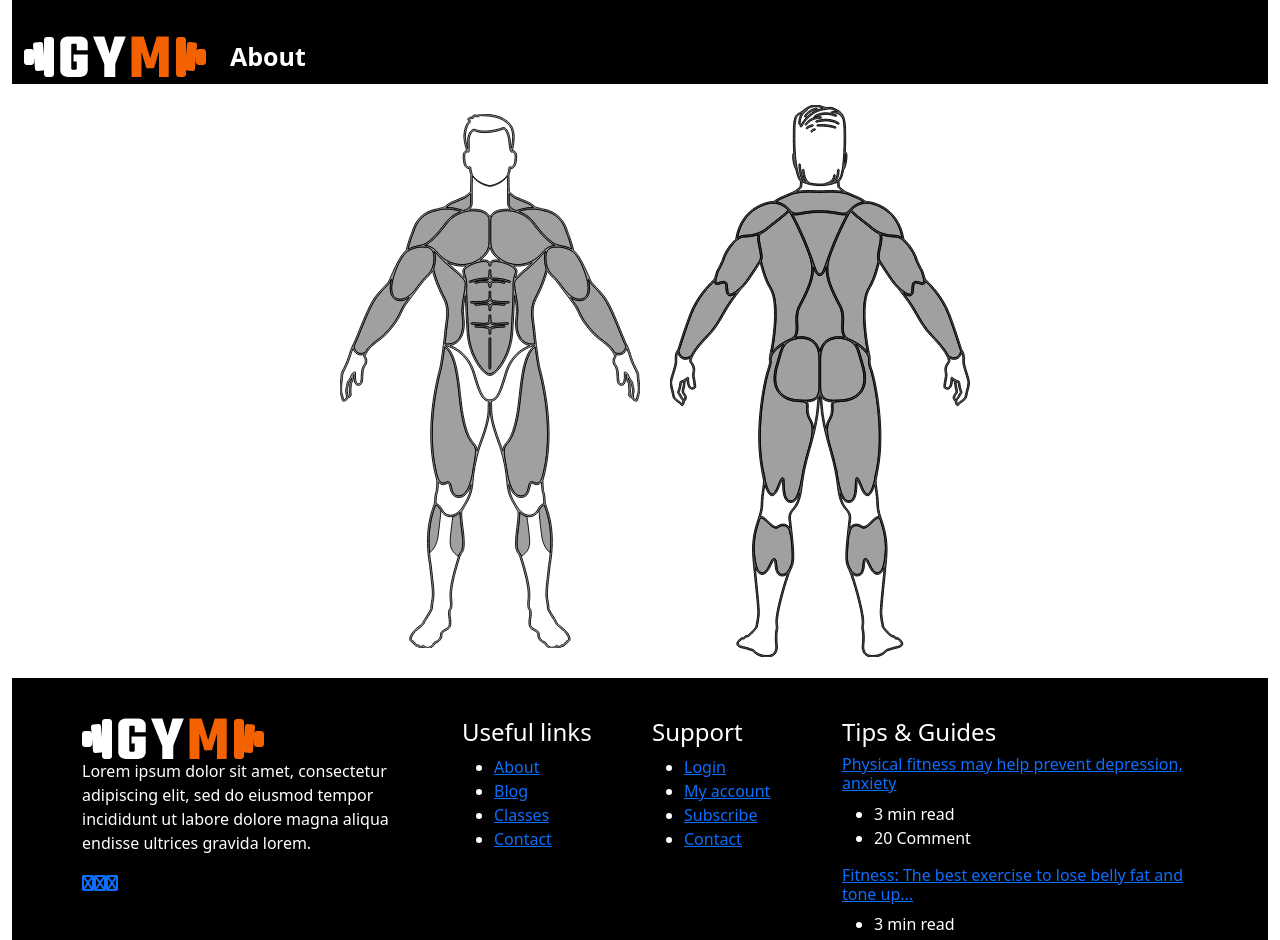
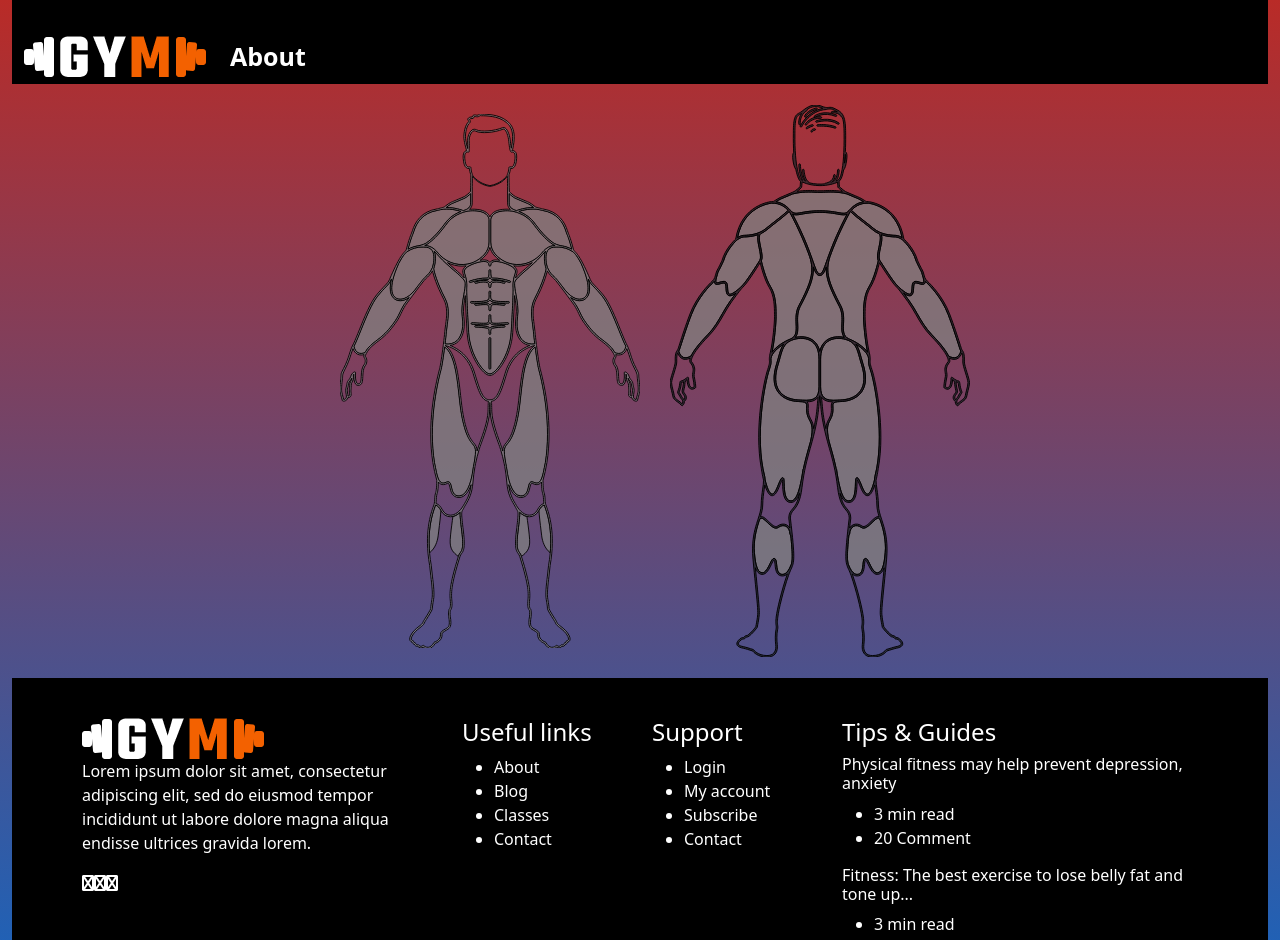
Before and after one commit to bcsf19a010/FYP, a React (Create React App) app in the folder frontend/: page /humanClone in a window 1280 px wide. Shown: the top 940 px of the page. Built offline with nearby package versions, Linux system fonts and the light colour scheme.

Commit message:
folder added app.css and also added footer.css

```diff
--- a/frontend/public/index.html
+++ b/frontend/public/index.html
@@ -2,19 +2,19 @@
 <html lang="en">
   <head>
     <meta charset="utf-8" />
-    <link rel="icon" href="%PUBLIC_URL%/favicon.ico" />
+    <link rel="icon" className = "footer-link" href="%PUBLIC_URL%/favicon.ico" />
     <meta name="viewport" content="width=device-width, initial-scale=1" />
     <meta name="theme-color" content="#000000" />
     <meta
       name="description"
       content="Web site created using create-react-app"
     />
-    <link rel="apple-touch-icon" href="%PUBLIC_URL%/logo192.png" />
+    <link rel="apple-touch-icon" className = "footer-link" href="%PUBLIC_URL%/logo192.png" />
     <!--
       manifest.json provides metadata used when your web app is installed on a
       user's mobile device or desktop. See https://developers.google.com/web/fundamentals/web-app-manifest/
     -->
-    <link rel="manifest" href="%PUBLIC_URL%/manifest.json" />
+    <link rel="manifest" className = "footer-link" href="%PUBLIC_URL%/manifest.json" />
     <!--
       Notice the use of %PUBLIC_URL% in the tags above.
       It will be replaced with the URL of the `public` folder during the build.
@@ -25,7 +25,7 @@
       Learn how to configure a non-root public URL by running `npm run build`.
     -->
     <title>React App</title>
-    <link href="https://cdn.jsdelivr.net/npm/bootstrap@5.2.0/dist/css/bootstrap.min.css" rel="stylesheet" integrity="sha384-gH2yIJqKdNHPEq0n4Mqa/HGKIhSkIHeL5AyhkYV8i59U5AR6csBvApHHNl/vI1Bx" crossorigin="anonymous">
+    <link className = "footer-link" href="https://cdn.jsdelivr.net/npm/bootstrap@5.2.0/dist/css/bootstrap.min.css" rel="stylesheet" integrity="sha384-gH2yIJqKdNHPEq0n4Mqa/HGKIhSkIHeL5AyhkYV8i59U5AR6csBvApHHNl/vI1Bx" crossorigin="anonymous">
 
   </head>
   <body>
--- a/frontend/src/App.js
+++ b/frontend/src/App.js
@@ -11,6 +11,7 @@ import Login from "./Components/Login_f/Login";
 import Clone from "./Components/Clone/Clone";
 import Footer from "./Components/footer";
 import Home from "./Components/Home/Home";
+import './app.css'
 
 function App() {
   const [bgclr, setbgclr] = useState("white");
--- a/frontend/src/Components/Home/Home.css
+++ b/frontend/src/Components/Home/Home.css
@@ -1,3 +1,4 @@
+
 .Button {
     display: inline-block;
     padding: 20px 40px;
--- a/frontend/src/Components/Home/Home.js
+++ b/frontend/src/Components/Home/Home.js
@@ -14,6 +14,7 @@ export default function Home() {
         alignItems: "center",
         justifyContent: "center",
         height: "100vh",
+
       }}
     >
       <div>
--- a/frontend/src/Components/Login/Login.js
+++ b/frontend/src/Components/Login/Login.js
@@ -4,6 +4,7 @@ import { Link } from "react-router-dom";
 import Navbar from "../Navbar";
 import Workouts from "../Workout/Workouts";
 import { setInitials } from "./loginSlice";
+import './Login.css';
 
 export default function Login() {
   const dispatch = useDispatch();
--- a/frontend/src/Components/Login_f/Login.js
+++ b/frontend/src/Components/Login_f/Login.js
@@ -1,6 +1,7 @@
 import React, { useState, useEffect } from "react";
 import { useNavigate } from "react-router-dom";
 import loginImage from "../../Resources/images/login_image.jpg";
+import './Login.css'
 
 import {
   MDBBtn,
@@ -71,6 +72,7 @@ export default function Login(props) {
   };
 
   return (
+    <div className="login-page">
     <MDBContainer className="container my-5" style={{ maxWidth: "900px" }}>
       <MDBCard>
         <h1 style={{ textAlign: "center", color: "red" }}>{error}</h1>
@@ -159,6 +161,7 @@ export default function Login(props) {
         </MDBRow>
       </MDBCard>
     </MDBContainer>
+    </div>
   );
 }
 
--- /dev/null
+++ b/frontend/src/Components/footer.css
@@ -0,0 +1,4 @@
+.footer-section a{
+    color:white;
+    text-decoration: none;
+}
--- a/frontend/src/Components/footer.js
+++ b/frontend/src/Components/footer.js
@@ -1,11 +1,12 @@
 import React from "react";
 import "@fortawesome/fontawesome-free/css/all.css";
 import image from "../Resources/images/logo.png";
+import './footer.css';
 
 export default function Footer() {
   return (
     <div
-      style={{ backgroundColor: "black", color: "white", paddingTop: "40px" }}
+      style={{ backgroundColor: "black", color: "white", paddingTop: "40px"}}
     >
       <section className="footer-section">
         <div className="container">
@@ -13,7 +14,7 @@ export default function Footer() {
             <div className="col-lg-4">
               <div className="fs-about">
                 <div className="fa-logo">
-                  <a href="#">
+                  <a className = "footer-link" href="#">
                     <img src={image} alt="" />
                   </a>
                 </div>
@@ -23,19 +24,19 @@ export default function Footer() {
                   endisse ultrices gravida lorem.
                 </p>
                 <div className="fa-social">
-                  <a href="https://www.facebook.com">
+                  <a className = "footer-link" href="https://www.facebook.com">
                     <i className="fa fa-facebook" />
                   </a>
-                  <a href="#">
+                  <a className = "footer-link" href="#">
                     <i className="fa fa-twitter" />
                   </a>
-                  <a href="#">
+                  <a className = "footer-link" href="#">
                     <i className="fa fa-youtube-play" />
                   </a>
-                  <a href="#">
+                  <a className = "footer-link" href="#">
                     <i className="fa fa-instagram" />
                   </a>
-                  <a href="#">
+                  <a className = "footer-link" href="#">
                     <i className="fa fa-envelope-o" />
                   </a>
                 </div>
@@ -46,16 +47,16 @@ export default function Footer() {
                 <h4>Useful links</h4>
                 <ul>
                   <li>
-                    <a href="#">About</a>
+                    <a className = "footer-link" href="#">About</a>
                   </li>
                   <li>
-                    <a href="#">Blog</a>
+                    <a className = "footer-link" href="#">Blog</a>
                   </li>
                   <li>
-                    <a href="#">Classes</a>
+                    <a className = "footer-link" href="#">Classes</a>
                   </li>
                   <li>
-                    <a href="#">Contact</a>
+                    <a className = "footer-link" href="#">Contact</a>
                   </li>
                 </ul>
               </div>
@@ -65,16 +66,16 @@ export default function Footer() {
                 <h4>Support</h4>
                 <ul>
                   <li>
-                    <a href="#">Login</a>
+                    <a className = "footer-link" href="#">Login</a>
                   </li>
                   <li>
-                    <a href="#">My account</a>
+                    <a className = "footer-link" href="#">My account</a>
                   </li>
                   <li>
-                    <a href="#">Subscribe</a>
+                    <a className = "footer-link" href="#">Subscribe</a>
                   </li>
                   <li>
-                    <a href="#">Contact</a>
+                    <a className = "footer-link" href="#">Contact</a>
                   </li>
                 </ul>
               </div>
@@ -84,7 +85,7 @@ export default function Footer() {
                 <h4>Tips &amp; Guides</h4>
                 <div className="fw-recent">
                   <h6>
-                    <a href="#">
+                    <a className = "footer-link" href="#">
                       Physical fitness may help prevent depression, anxiety
                     </a>
                   </h6>
@@ -95,7 +96,7 @@ export default function Footer() {
                 </div>
                 <div className="fw-recent">
                   <h6>
-                    <a href="#">
+                    <a className = "footer-link" href="#">
                       Fitness: The best exercise to lose belly fat and tone
                       up...
                     </a>
@@ -115,7 +116,7 @@ export default function Footer() {
                   {/* Link back to Colorlib can't be removed. Template is licensed under CC BY 3.0. */}
                   Copyright © All rights reserved | This template is made with{" "}
                   <i className="fa fa-heart" aria-hidden="true" /> by{" "}
-                  <a href="https://colorlib.com" target="_blank">
+                  <a className = "footer-link" href="https://colorlib.com" target="_blank">
                     Colorlib
                   </a>
                   {/* Link back to Colorlib can't be removed. Template is licensed under CC BY 3.0. */}
--- /dev/null
+++ b/frontend/src/app.css
@@ -0,0 +1,10 @@
+html
+,body
+{
+    width: 100%;
+}
+.App
+{
+    background-image: linear-gradient( #b92b27, #1565c0);
+    width :100%;
+}
```
Also changed, not shown: frontend/src/Components/Login_f/Login.css (added), frontend/src/Components/navbar.css (added).
